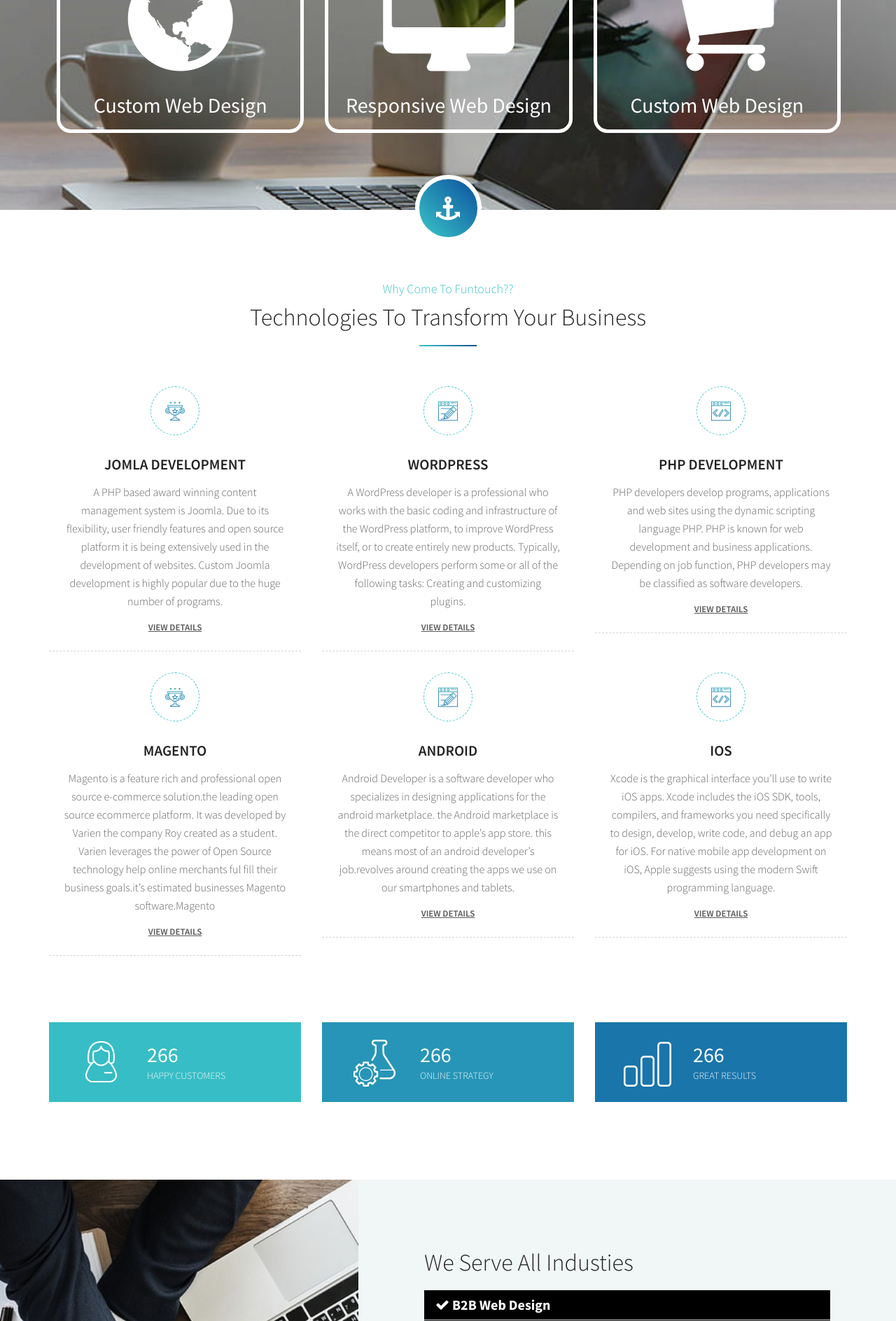
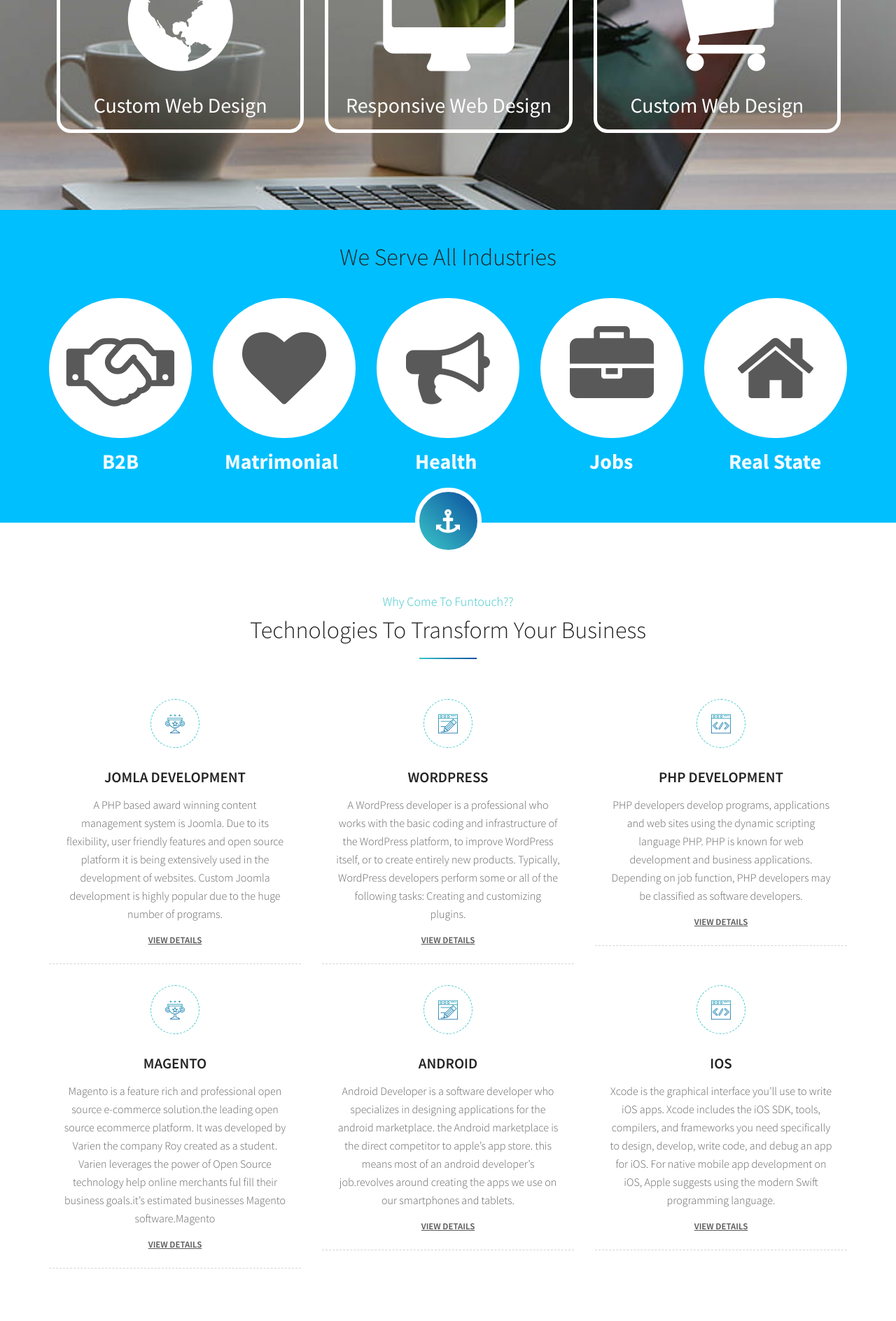
Before and after one commit to sonalikul1999/Funtouch, a Django app: page /index/ in a window 1280 px wide. Shown: the part 1975-3863 px from the top of the page at 70% size. Run offline with Django 3.2, Linux system fonts and the light colour scheme; some libraries are stand-ins or nearby versions.

Commit message:
sonali commit1

```diff
--- a/app/templates/index.html
+++ b/app/templates/index.html
@@ -401,6 +401,46 @@
 
 				</div>
 		    </div>
+		</section>
+		<section style="background-color:#00bfff;padding-top:50px;padding-bottom:60px;"class="section lb nopad spotlight style1">
+			<div class="container">
+
+				<div class="section-title text-center">
+					<h3>We Serve All Industries</h3>
+				</div>
+				<div class="row">
+					<div style="width:20%;"class="col-md-4 text-center">
+						<div class="zoom text-center w3-hover-orange"style="width:100%;height:200px;background-color:white;border-radius:500px;transition: transform .2s;">
+							<i class="fa fa-handshake-o"style="font-size:120px;margin-top:40px;"></i>
+						</div>
+						<p style="font-size:30px;margin-top:20px;color:white;font-weight:bold;">B2B</p>
+					</div>
+					<div style="width:20%;"class="col-md-4">
+						<div class="zoom text-center w3-hover-pink"style="width:100%;height:200px;background-color:white;border-radius:500px;transition: transform .2s;">
+							<i class="fa fa-heart"style="font-size:120px;margin-top:40px;"></i>
+						</div>
+						<p style="font-size:30px;margin-top:20px;color:white;font-weight:bold;margin-left:17px;">Matrimonial</p>
+					</div>
+					<div style="width:20%;"class="col-md-4">
+						<div class="zoom text-center w3-hover-green"style="width:100%;height:200px;background-color:white;border-radius:500px;transition: transform .2s;">
+							<i class="fa fa-bullhorn"style="font-size:120px;margin-top:40px;"></i>
+						</div>
+						<p style="font-size:30px;margin-top:20px;color:white;font-weight:bold;margin-left:55px;">Health</p>
+					</div>
+					<div style="width:20%;"class="col-md-4">
+						<div class="zoom text-center w3-hover-blue"style="width:100%;height:200px;background-color:white;border-radius:500px;transition: transform .2s;">
+							<i class="fa fa-briefcase"style="font-size:120px;margin-top:40px;"></i>
+						</div>
+						<p style="font-size:30px;margin-top:20px;color:white;font-weight:bold;margin-left:70px;">Jobs</p>
+					</div>
+					<div style="width:20%;"class="col-md-4">
+						<div class="zoom text-center w3-hover-yellow"style="width:100%;height:200px;background-color:white;border-radius:500px;transition: transform .2s;">
+							<i class="fa fa-home"style="font-size:120px;margin-top:40px;"></i>
+						</div>
+						<p style="font-size:30px;margin-top:20px;color:white;font-weight:bold;margin-left:35px;">Real State</p>
+					</div>
+				</div>
+			</div>
 		</section>
 
 		<section class="section overfree">
```
